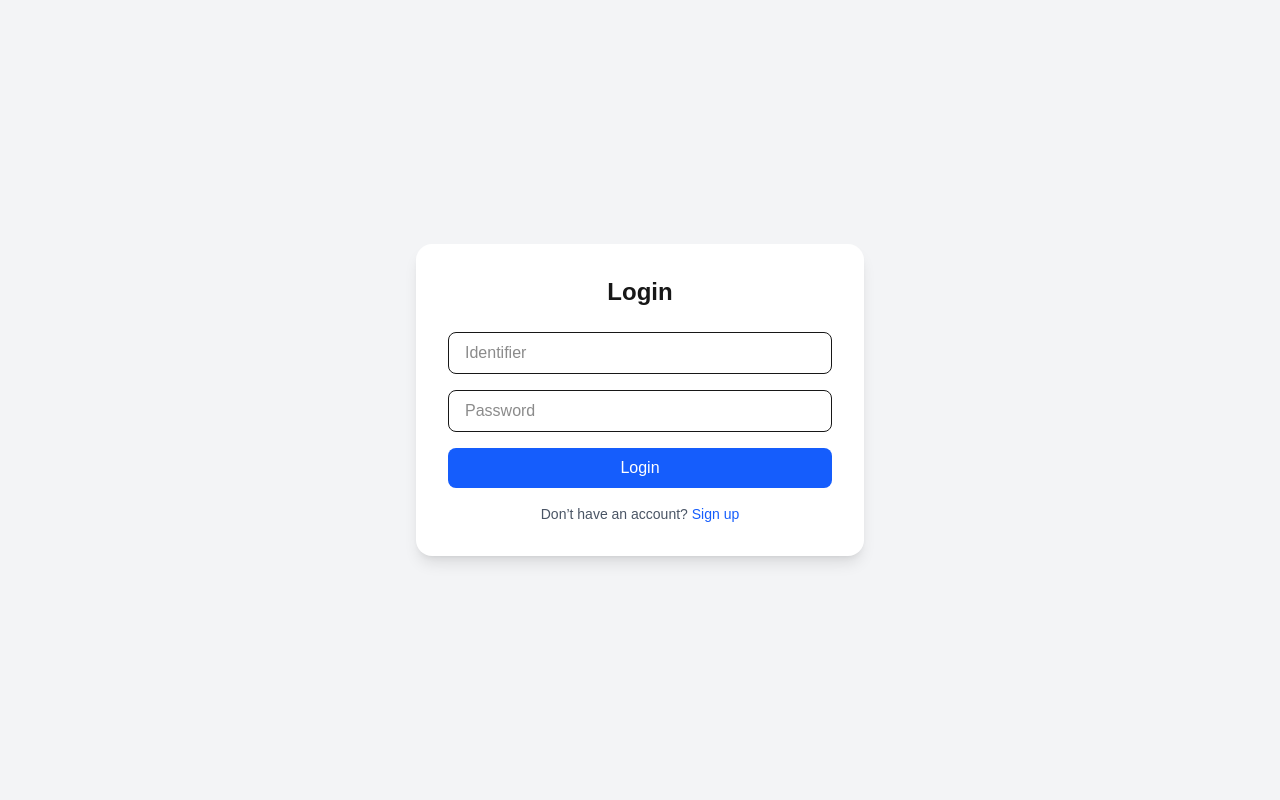
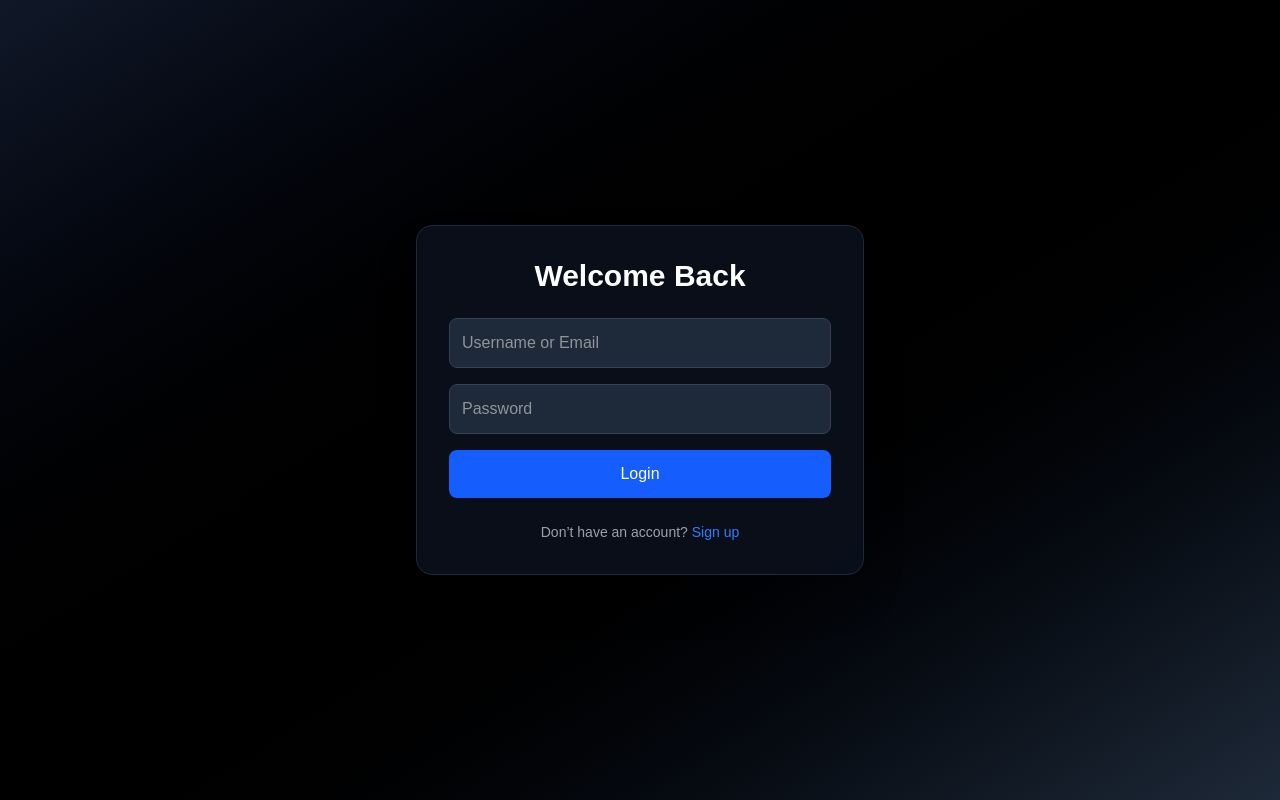
Before and after one commit to abishek5225/secure-pass, a Next.js app: page /auth in a window 1280 px wide. Built offline with nearby package versions, Linux system fonts and the light colour scheme.

Commit message:
db connection stuffs

```diff
--- a/package.json
+++ b/package.json
@@ -9,14 +9,17 @@
   },
   "dependencies": {
     "@fortawesome/fontawesome-free": "^7.1.0",
+    "bcryptjs": "^3.0.2",
     "framer-motion": "^12.23.24",
     "next": "15.5.5",
+    "pg": "^8.16.3",
     "react": "19.1.0",
     "react-dom": "19.1.0"
   },
   "devDependencies": {
     "@tailwindcss/postcss": "^4",
     "@types/node": "^20",
+    "@types/pg": "^8.15.5",
     "@types/react": "^19",
     "@types/react-dom": "^19",
     "tailwindcss": "^4",
--- a/src/app/auth/page.tsx
+++ b/src/app/auth/page.tsx
@@ -1,29 +1,36 @@
-"use client"
+"use client";
+
 import { useState } from "react";
 import AuthForm from "../components/AuthForm";
+import { motion } from "framer-motion";
 
 export default function AuthPage() {
-    const [isLogin, setIsLogin] = useState(true)
+  const [isLogin, setIsLogin] = useState(true);
 
-    return(
-        <div className="flex min-h-screen items-center justify-center bg-gray-100">
-      <div className="bg-white rounded-2xl shadow-lg p-8 w-full max-w-md">
-        <h1 className="text-2xl font-semibold text-center mb-6">
-          {isLogin ? "Login" : "Create an Account"}
+  return (
+    <div className="flex min-h-screen items-center justify-center bg-gradient-to-br from-gray-900 via-black to-gray-800 text-white">
+      <motion.div
+        initial={{ opacity: 0, y: 20 }}
+        animate={{ opacity: 1, y: 0 }}
+        transition={{ duration: 0.6 }}
+        className="bg-gray-900/60 backdrop-blur-xl border border-gray-800 rounded-2xl shadow-2xl p-8 w-full max-w-md"
+      >
+        <h1 className="text-3xl font-bold text-center mb-6">
+          {isLogin ? "Welcome Back" : "Create an Account"}
         </h1>
 
         <AuthForm isLogin={isLogin} />
 
-        <p className="text-sm text-gray-600 text-center mt-4">
+        <p className="text-sm text-gray-400 text-center mt-6">
           {isLogin ? "Don’t have an account?" : "Already have an account?"}{" "}
           <button
             onClick={() => setIsLogin(!isLogin)}
-            className="text-blue-600 hover:underline"
+            className="text-blue-500 hover:text-blue-400 font-medium transition"
           >
             {isLogin ? "Sign up" : "Login"}
           </button>
         </p>
-      </div>
+      </motion.div>
     </div>
-    )
+  );
 }
--- a/src/app/components/AuthForm.tsx
+++ b/src/app/components/AuthForm.tsx
@@ -1,49 +1,46 @@
-"use client"
-import { log } from "console";
-import React, { useState } from "react"
+
+"use client";
+
+import { useState } from "react";
 
 interface AuthFormProps {
   isLogin: boolean;
 }
 
-export default function AuthForm({isLogin}: AuthFormProps){
+export default function AuthForm({ isLogin }: AuthFormProps) {
   const [identifier, setIdentifier] = useState("");
-    const [password, setPassword] = useState("")
+  const [password, setPassword] = useState("");
 
   const handleSubmit = (e: React.FormEvent) => {
     e.preventDefault();
-        if(isLogin){
-            console.log("Logging in:", {identifier, password})
-        }else{
-            console.log("Signing up", {identifier,password})
-        }
-    }
-    return(
-        <form onSubmit={handleSubmit} className="flex flex-col space-y-4">
+    console.log(isLogin ? "Logging in..." : "Signing up...");
+  };
+
+  return (
+    <form onSubmit={handleSubmit} className="space-y-4">
       <input
         type="text"
-        placeholder="Identifier"
+        placeholder="Username or Email"
         value={identifier}
         onChange={(e) => setIdentifier(e.target.value)}
-        className="border rounded-lg px-4 py-2 focus:outline-none focus:ring-2 focus:ring-blue-500"
+        className="w-full p-3 rounded-lg bg-gray-800 text-white border border-gray-700 focus:outline-none focus:border-blue-500"
         required
       />
-
       <input
         type="password"
         placeholder="Password"
         value={password}
         onChange={(e) => setPassword(e.target.value)}
-        className="border rounded-lg px-4 py-2 focus:outline-none focus:ring-2 focus:ring-blue-500"
+        className="w-full p-3 rounded-lg bg-gray-800 text-white border border-gray-700 focus:outline-none focus:border-blue-500"
         required
       />
 
       <button
         type="submit"
-        className="bg-blue-600 text-white rounded-lg py-2 font-medium hover:bg-blue-700 transition"
+        className="w-full bg-blue-600 hover:bg-blue-500 text-white font-medium py-3 rounded-lg transition"
       >
         {isLogin ? "Login" : "Sign Up"}
       </button>
     </form>
-    )
+  );
 }
--- a/src/app/layout.tsx
+++ b/src/app/layout.tsx
@@ -1,6 +1,8 @@
 import type { Metadata } from "next";
 import { Geist, Geist_Mono } from "next/font/google";
 import "./globals.css";
+import "@fortawesome/fontawesome-free/css/all.min.css";
+
 
 const geistSans = Geist({
   variable: "--font-geist-sans",
--- a/src/lib/db.ts
+++ b/src/lib/db.ts
@@ -1,5 +1,11 @@
 import { Pool } from 'pg'
 
 const pool = new Pool({
+    user: process.env.DB_USER,
+    host: process.env.DB_HOST,
+    database: process.env.DB_NAME,
+    password: process.env.DB_PASSWORD,
+    port: 5432
+})
 
-})
+export default pool
```
Also changed, not shown: 2 other files (tests, documents, lock files or other folders). Lines whose indentation alone changed are shown as unchanged.
